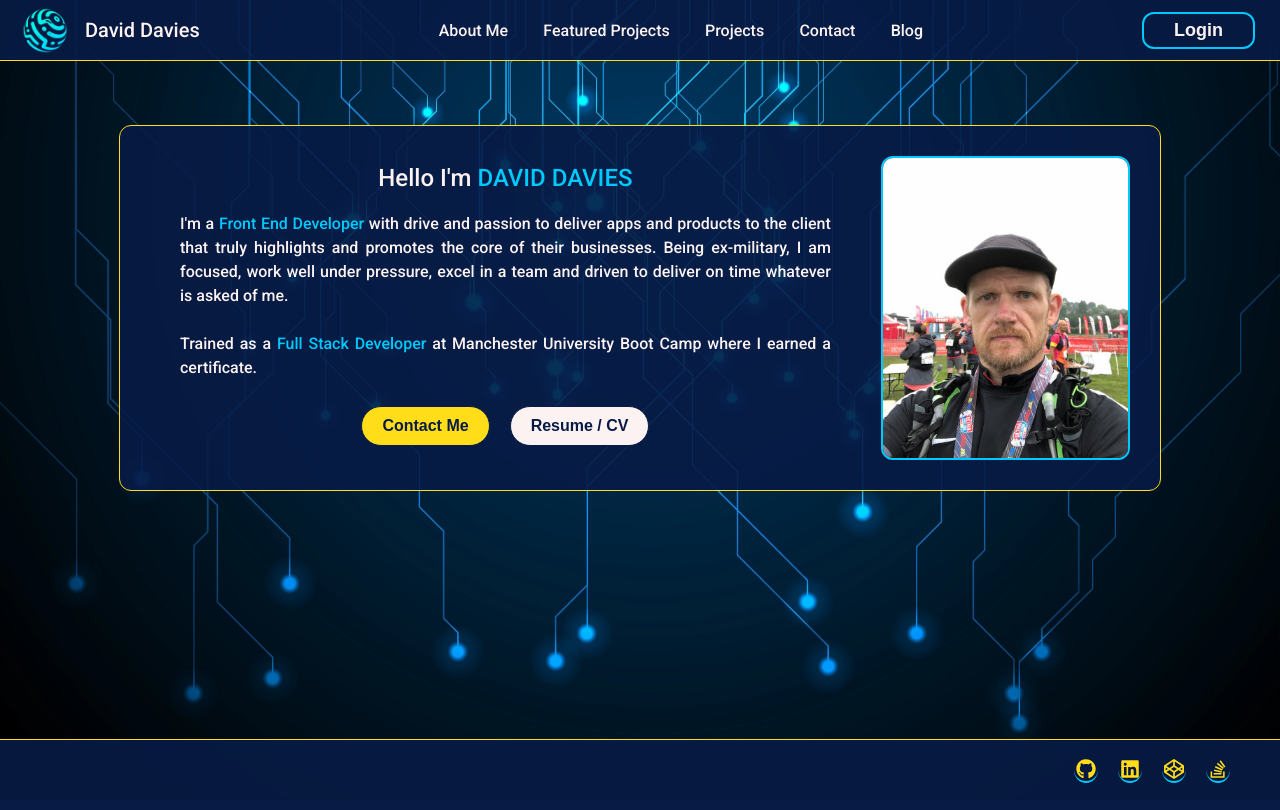
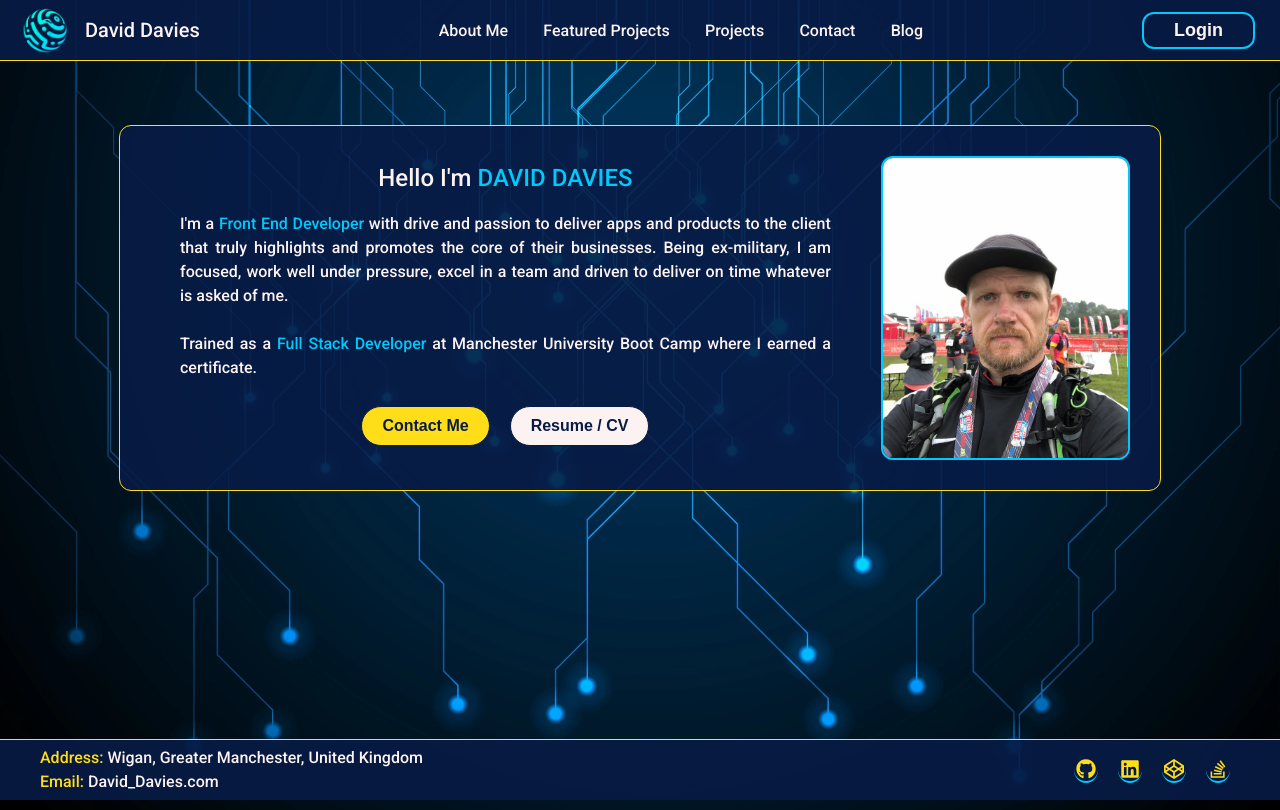
Before and after one commit to DaveyDavey1901/MFS20-React-Portfolio-DD, a React (Create React App) app in the folder client/: page / in a window 1280 px wide. Shown: the top 810 px of the page. Built offline with nearby package versions, Linux system fonts and the light colour scheme.

Commit message:
added address to footer

```diff
--- /dev/null
+++ b/client/src/components/footer/Address.jsx
@@ -0,0 +1,35 @@
+import styled from "styled-components";
+
+const MyAddress = styled.div`
+  display: flex;
+  flex-direction: column;
+  align-items: center;
+  justify-content: center;
+
+  li {
+    list-style: none;
+  }
+
+  font-size: 1.6rem;
+  white-space: nowrap;
+  margin-right: 3.8rem;
+`;
+
+const Hlight = styled.span`
+  color: #ffdd19;
+`;
+
+export function Address() {
+  return (
+    <MyAddress>
+      <ul>
+        <li>
+          <Hlight>Address:</Hlight> Wigan, Greater Manchester, United Kingdom
+        </li>
+        <li>
+          <Hlight>Email:</Hlight> David_Davies.com
+        </li>
+      </ul>
+    </MyAddress>
+  );
+}
--- a/client/src/components/footer/index.jsx
+++ b/client/src/components/footer/index.jsx
@@ -1,6 +1,6 @@
 import styled from "styled-components";
-import {SocialIcons} from "../Shared/SocialIcons";
-
+import { SocialIcons } from "../Shared/SocialIcons";
+import {Address} from './Address'
 const FooterContainer = styled.div`
   display: flex;
   width: 100%;
@@ -27,12 +27,18 @@ const FooterRight = styled.div`
   margin-right: 4rem;
 `;
 
+
+
 export function Footer(props) {
   return (
     <FooterContainer>
-      <FooterLeft></FooterLeft>
+      <FooterLeft>
+        <Address />
+              </FooterLeft>
       <FooterMiddle></FooterMiddle>
-      <FooterRight><SocialIcons /></FooterRight>
+      <FooterRight>
+        <SocialIcons />
+      </FooterRight>
     </FooterContainer>
   );
 }
```
